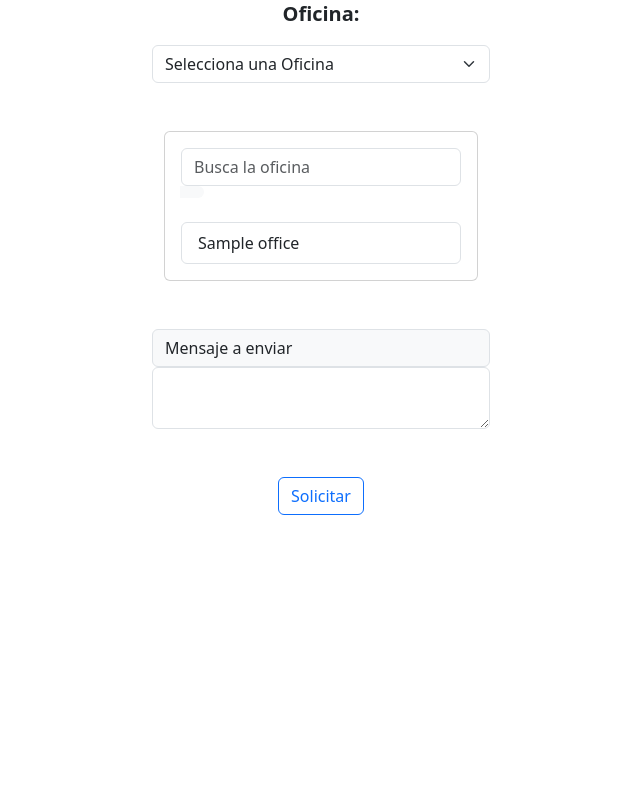
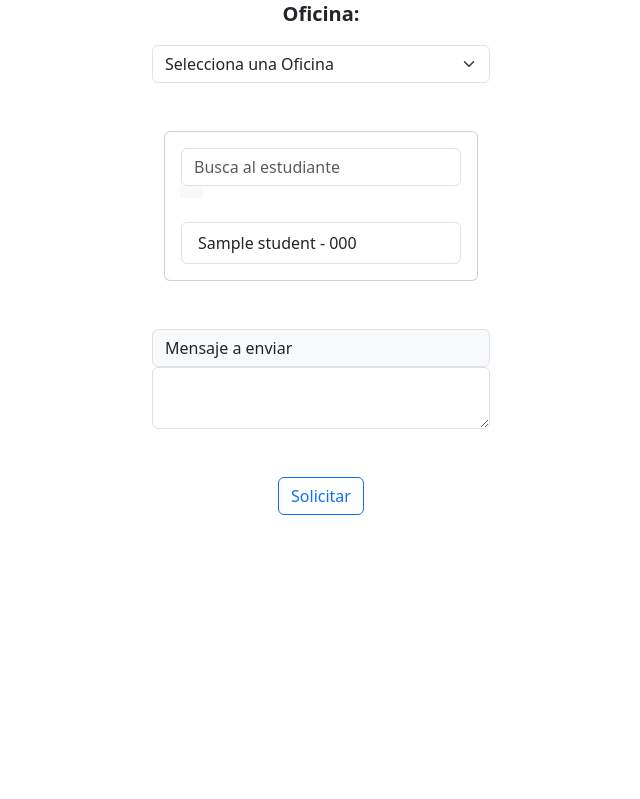
Before and after one commit to ICESI-PI1/icesi-filantrop-a-equipo-2, a Django app: template crud/templates/ask_update_info.html in a window 1280 px wide. Shown: the part 161-960 px from the top of the page, without its empty margins (319-959 px from the left). Run offline with Django 4.2, Linux system fonts and the light colour scheme; the template is opened without the code that fills it: most values are stand-ins (such as "Sample title", 1, 10 or a date in 2020).

Commit message:
feat(request update information): change the searcher
The searcher in the screen for request update information has been changed and now it serves to search a student

```diff
--- a/crud/templates/ask_update_info.html
+++ b/crud/templates/ask_update_info.html
@@ -38,7 +38,7 @@
                 <!-- Search box -->
                 <div class="input-group rounded mb-4">
 
-                  <input type="search" id="search-box" class="form-control rounded" style="width: 100%;" placeholder="Busca la oficina" aria-label="Search" aria-describedby="search-box-icon">
+                  <input type="search" id="search-box" class="form-control rounded" style="width: 100%;" placeholder="Busca al estudiante" aria-label="Search" aria-describedby="search-box-icon">
 
                   <span class="input-group-text border-0" id="search-box-icon">
                     <i class="fas fa-search"></i>
@@ -48,8 +48,8 @@
 
                 <!-- List -->
                 <ul class="list-group" id="offices-list">
-                  {% for office in offices %}
-                    <li class="list-group-item" value="{{ office.id }}">{{ office.name }}</li>
+                  {% for student in students %}
+                    <li class="list-group-item" value="{{ student.id }}">{{ student.name }} - {{ student.student_code }}</li>
                   {% endfor %}
                 </ul>
 
--- a/crud/views/request_info_update.py
+++ b/crud/views/request_info_update.py
@@ -30,11 +30,11 @@ def ask_info_update(request):
         return redirect(home)
 
     offices = Office.objects.all()
-
-    print(offices)
+    students = Student.objects.all()
 
     return render(request, 'ask_update_info.html', {
-        'offices' : offices
+        'offices' : offices,
+        'students' : students
     })
 
 
```
